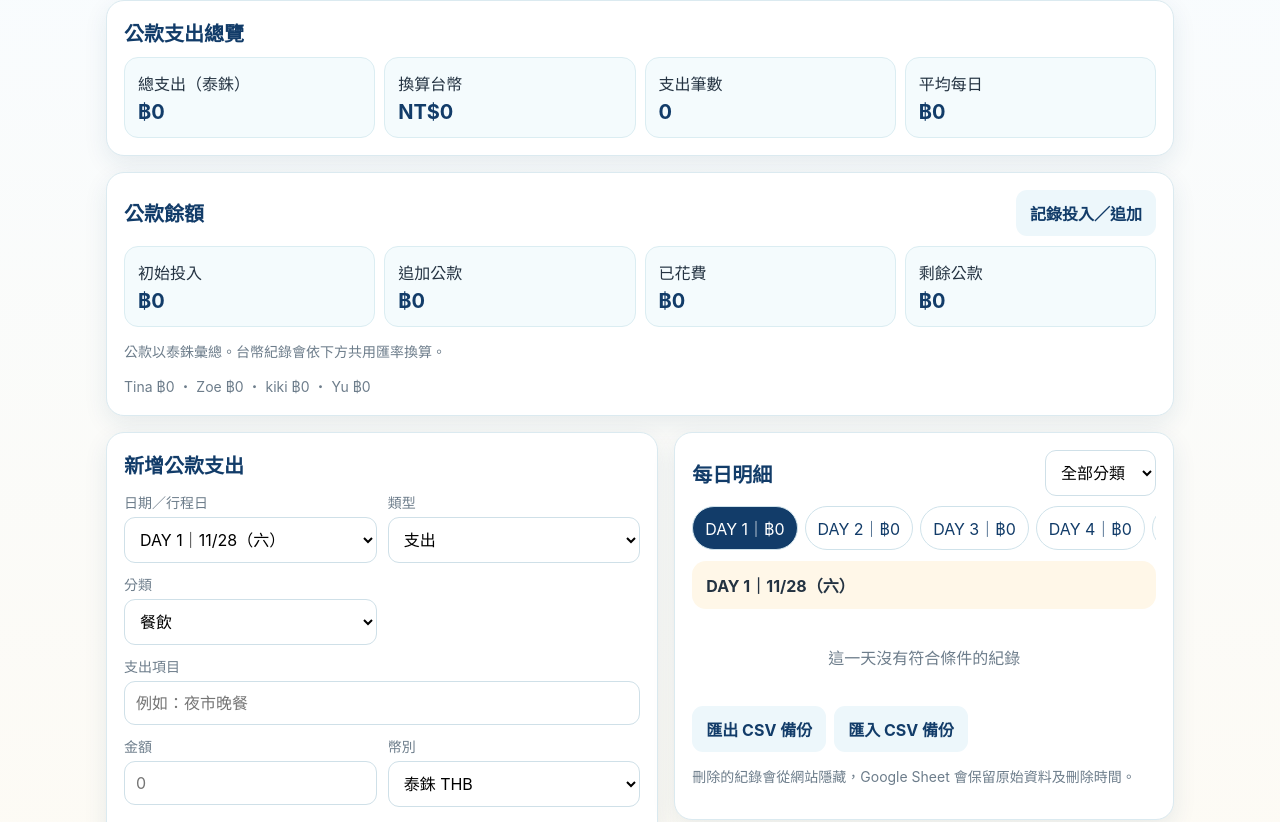
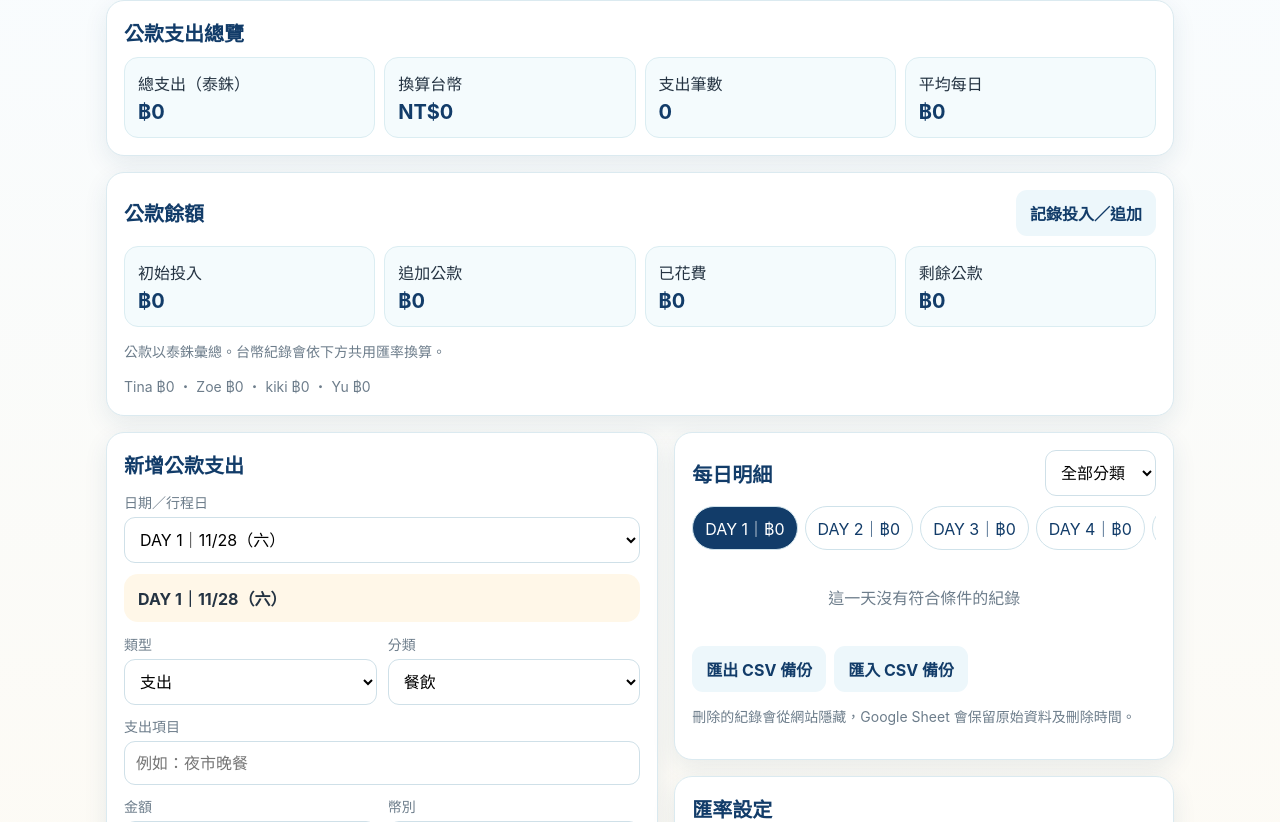
Before and after one commit to anita053133/chiang-mai-trip-ledger, a plain HTML site: page index.html in a window 1280 px wide. Shown: the part 348-1170 px from the top of the page. Drawn offline with Linux system fonts and the light colour scheme.

Commit message:
Show the selected day itinerary above expense fields

```diff
--- a/app.js
+++ b/app.js
@@ -306,12 +306,14 @@ async function deleteExpense(row, button) {
   }
 }
 
-function setDay(day) {
+function setDay(day, revealDayButton = false) {
   activeDay = day;
   el('day').value = String(day);
   try { writeLocal('day', day); } catch {}
   render();
-  el('dayButtons').querySelector('.active')?.scrollIntoView({block: 'nearest', inline: 'nearest', behavior: 'instant'});
+  if (revealDayButton) {
+    el('dayButtons').querySelector('.active')?.scrollIntoView({block: 'nearest', inline: 'nearest', behavior: 'instant'});
+  }
 }
 
 async function saveRate(event) {
@@ -401,7 +403,7 @@ function render() {
     const button = textNode('button', 'DAY ' + day + '｜' + thb(dayTotal), 'daybtn' + (day === activeDay ? ' active' : ''));
     button.type = 'button';
     button.setAttribute('aria-pressed', String(day === activeDay));
-    button.addEventListener('click', () => setDay(day));
+    button.addEventListener('click', () => setDay(day, true));
     return button;
   }));
   listDays.scrollLeft = scroll;
@@ -527,6 +529,7 @@ el('publicScope').addEventListener('click', () => selectScope('public'));
 el('personalScope').addEventListener('click', () => selectScope('personal'));
 el('ledgerMember').addEventListener('change', render);
 el('filterCategory').addEventListener('change', render);
+el('day').addEventListener('change', () => setDay(Number(el('day').value)));
 el('kind').addEventListener('change', updateKind);
 el('refresh').addEventListener('click', () => synchronize(true));
 el('entry').addEventListener('submit', addExpense);
--- a/index.html
+++ b/index.html
@@ -58,8 +58,9 @@
         <section class="card">
           <h2 id="entryTitle">新增公款支出</h2>
           <form id="entry">
+            <div class="entry-day"><label for="day">日期／行程日</label><select id="day" required></select></div>
+            <div class="itinerary" id="itinerary" aria-live="polite"></div>
             <div class="form">
-              <div><label for="day">日期／行程日</label><select id="day" required></select></div>
               <div><label for="kind">類型</label><select id="kind"><option value="expense">支出</option><option value="initial">初始投入</option><option value="topup">追加公款</option></select></div>
               <div id="categoryField"><label for="category">分類</label><select id="category"></select></div>
               <div class="full"><label for="title" id="titleLabel">支出項目</label><input id="title" maxlength="80" placeholder="例如：夜市晚餐" required></div>
@@ -79,7 +80,6 @@
         <section class="card">
           <div class="toolbar"><h2 style="margin:0">每日明細</h2><select id="filterCategory" aria-label="篩選分類"><option value="">全部分類</option></select></div>
           <div class="days" id="dayButtons" aria-label="行程日"></div>
-          <div class="itinerary" id="itinerary"></div>
           <div class="list" id="expenseList"></div>
           <div class="actions">
             <button type="button" class="btn secondary" id="export">匯出 CSV 備份</button>
--- a/style.css
+++ b/style.css
@@ -70,6 +70,7 @@ label{font-size:14px}
 .scope button[aria-pressed="true"]{background:var(--n);color:#fff}
 .amount .btn{display:block;margin:5px 0 0 auto}
 .itinerary small{font-size:14px}
+.entry-day{margin-bottom:11px}
 .syncbox button{white-space:nowrap}
 .negative{color:#b43b30!important}
 @media(max-width:520px){
```
